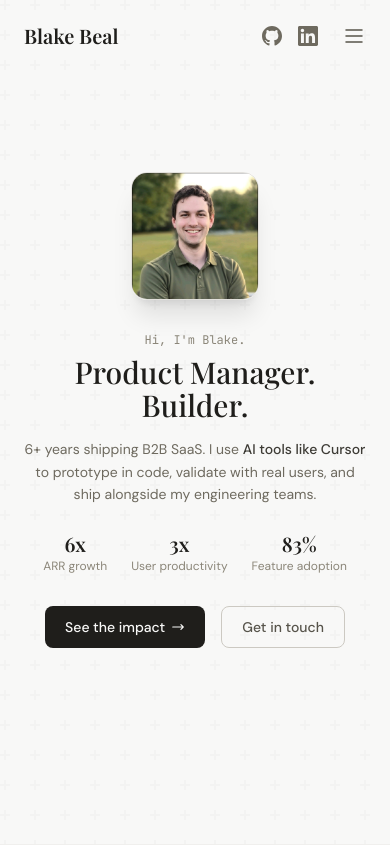
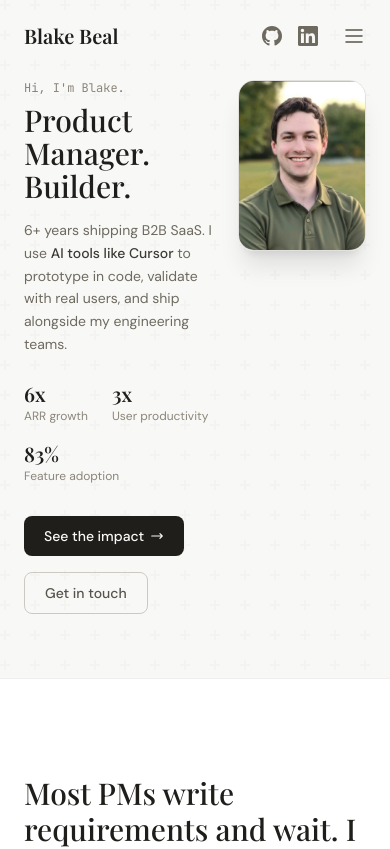
Before and after one commit to BlakeB-PM/ProductbyBlake, a React (Vite) app: page / in a window 390 px wide. Shown: the top 849 px of the page. Built offline with nearby package versions, Linux system fonts and the light colour scheme; a web font is replaced by a local one.

Commit message:
Improve mobile hero layout: side-by-side with portrait photo

```diff
--- a/package.json
+++ b/package.json
@@ -8,7 +8,7 @@
     "build": "tsc -b && vite build",
     "lint": "eslint .",
     "preview": "vite preview",
-    "deploy": "npm run build && npx gh-pages -d dist"
+    "deploy": "npm run build && npx gh-pages -d dist --dotfiles"
   },
   "dependencies": {
     "@tailwindcss/vite": "^4.1.18",
--- a/src/components/Hero.tsx
+++ b/src/components/Hero.tsx
@@ -1,6 +1,6 @@
 export function Hero() {
   return (
-    <section className="min-h-screen flex items-center justify-center pt-16 pb-24 relative overflow-hidden">
+    <section className="pt-20 pb-16 sm:pt-24 sm:pb-20 md:min-h-screen md:flex md:items-center md:justify-center relative overflow-hidden">
       {/* Subtle background pattern */}
       <div className="absolute inset-0 opacity-[0.02]">
         <div
@@ -12,9 +12,9 @@ export function Hero() {
       </div>
 
       <div className="section-container">
-        <div className="flex flex-col-reverse md:flex-row items-center justify-between gap-8 md:gap-16">
+        <div className="flex flex-row items-start justify-between gap-4 sm:gap-8 md:gap-16">
           {/* Text content - Left side */}
-          <div className="flex-1 max-w-2xl text-center md:text-left">
+          <div className="flex-1 max-w-2xl text-left">
             {/* Intro line */}
             <p className="font-mono text-xs sm:text-sm text-ink-500 mb-2 sm:mb-4 animate-fade-in">
               Hi, I'm Blake.
@@ -26,21 +26,21 @@ export function Hero() {
             </h1>
 
             {/* Subheadline */}
-            <p className="text-sm sm:text-lg md:text-xl text-ink-600 leading-relaxed mb-6 sm:mb-10 animate-slide-up animation-delay-100 mx-auto md:mx-0 max-w-lg md:max-w-none">
+            <p className="text-sm sm:text-lg md:text-xl text-ink-600 leading-relaxed mb-6 sm:mb-10 animate-slide-up animation-delay-100">
               6+ years shipping B2B SaaS. I use{' '}
               <span className="font-medium text-ink-800">AI tools like Cursor</span>{' '}
               to prototype in code, validate with real users, and ship alongside my engineering teams.
             </p>
 
             {/* Stats row */}
-            <div className="flex flex-wrap justify-center md:justify-start gap-x-6 gap-y-4 sm:gap-12 mb-8 sm:mb-12 animate-slide-up animation-delay-200">
+            <div className="flex flex-wrap justify-start gap-x-6 gap-y-4 sm:gap-12 mb-8 sm:mb-12 animate-slide-up animation-delay-200">
               <Stat value="6x" label="ARR growth" />
               <Stat value="3x" label="User productivity" />
               <Stat value="83%" label="Feature adoption" />
             </div>
 
             {/* CTA Buttons */}
-            <div className="flex flex-wrap justify-center md:justify-start gap-4 sm:gap-6 animate-slide-up animation-delay-300">
+            <div className="flex flex-wrap justify-start gap-4 sm:gap-6 animate-slide-up animation-delay-300">
               <a
                 href="#experience"
                 className="inline-flex items-center gap-1.5 sm:gap-2 px-5 py-2.5 sm:px-6 sm:py-3 bg-ink-900 text-ink-50 font-medium rounded-lg hover:bg-ink-800 transition-colors text-sm sm:text-base"
@@ -60,8 +60,8 @@ export function Hero() {
           </div>
 
           {/* Headshot - Right side */}
-          <div className="flex-shrink-0 w-32 sm:w-48 lg:w-72 xl:w-80 animate-fade-in mt-2 md:mt-0">
-            <div className="aspect-square rounded-2xl overflow-hidden shadow-xl border border-ink-200 transition-transform duration-300">
+          <div className="flex-shrink-0 w-32 sm:w-44 md:w-56 lg:w-72 xl:w-80 animate-fade-in">
+            <div className="aspect-[3/4] rounded-2xl overflow-hidden shadow-xl border border-ink-200 transition-transform duration-300">
               <img
                 src="/headshot.jpg"
                 alt="Blake Beal"
```
Also changed, not shown: 1 other file (tests, documents, lock files or other folders).
